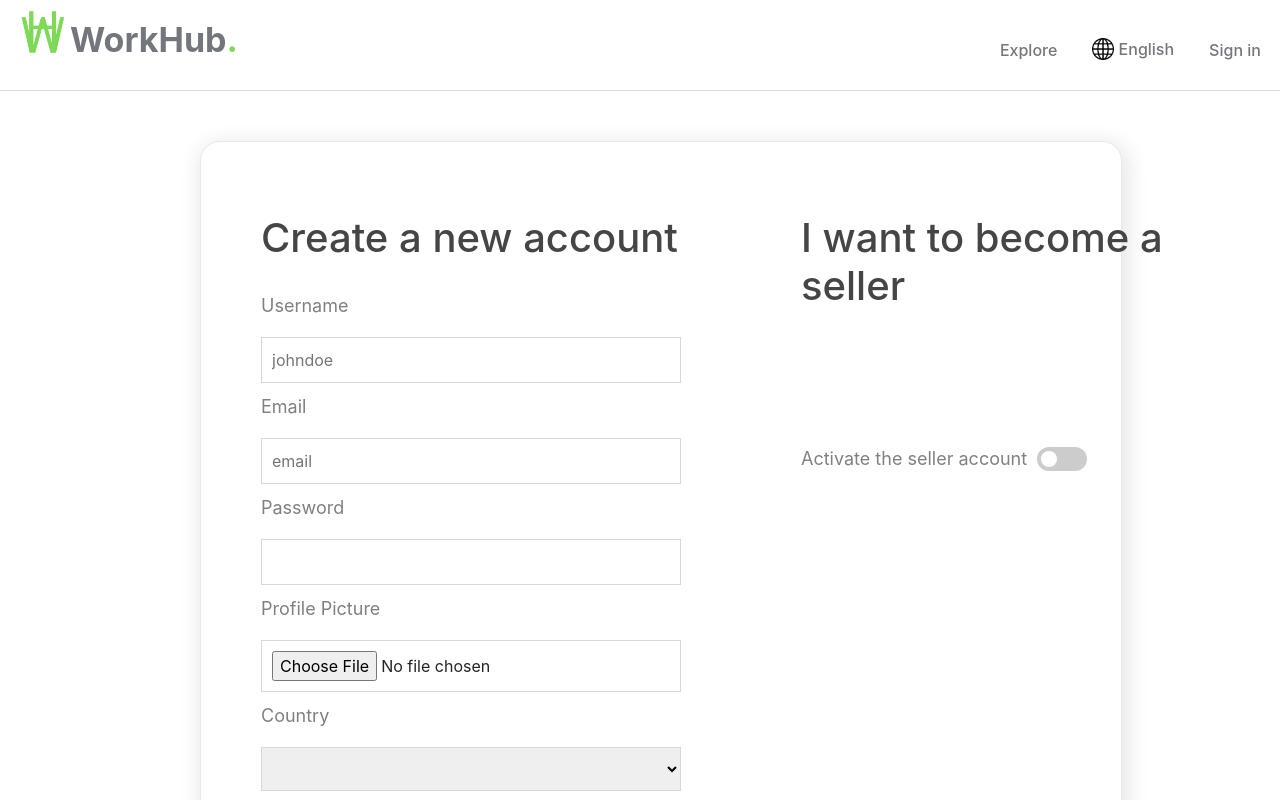
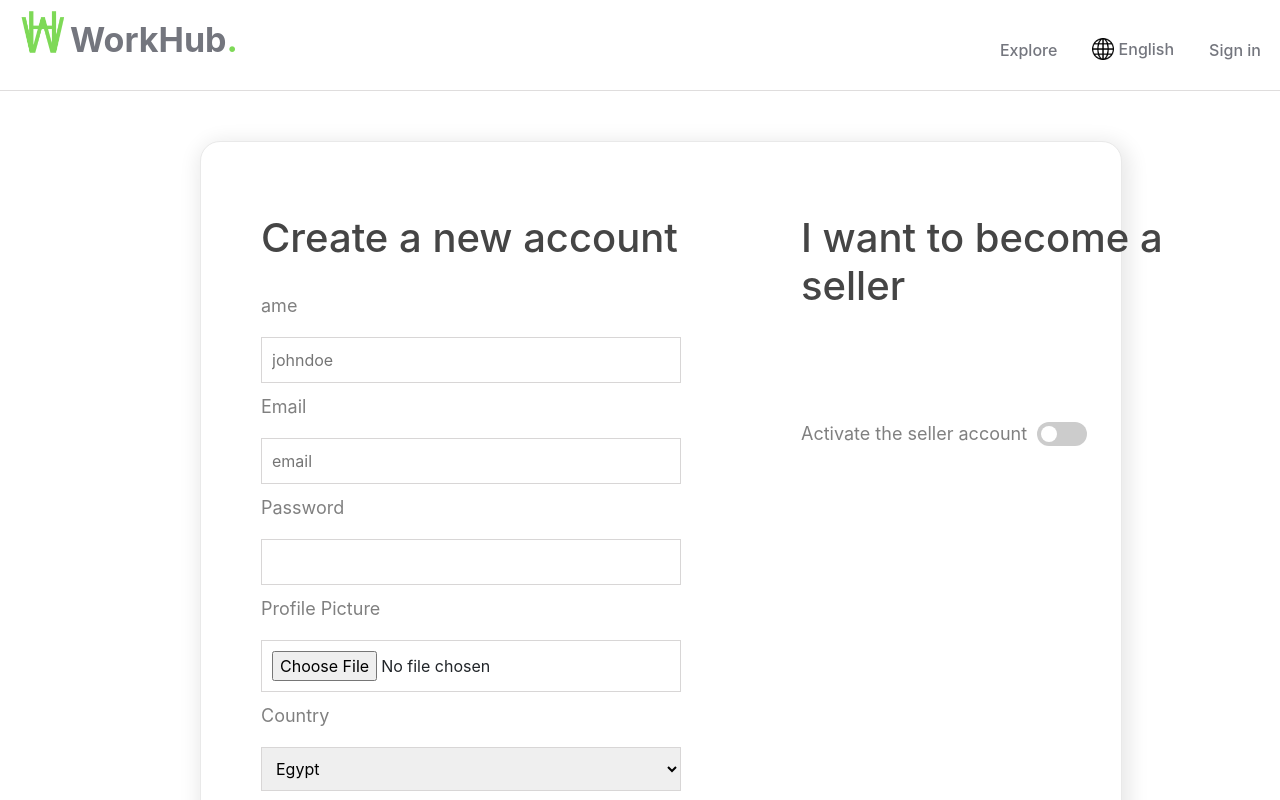
Before and after one commit to OmarFawzy74/WorkHub_Project, a React (Create React App) app in the folder Front-End/: page /register in a window 1280 px wide. Shown: the top 800 px of the page. Built offline with nearby package versions, Linux system fonts and the light colour scheme.

Commit message:
first commit

```diff
--- a/Front-End/src/Pages/register/Register.jsx
+++ b/Front-End/src/Pages/register/Register.jsx
@@ -7,7 +7,7 @@ import { useNavigate } from "react-router-dom";
 function Register() {
   const [file, setFile] = useState(null);
   const [user, setUser] = useState({
-    username: "",
+    name: "",
     email: "",
     password: "",
     img: "",
@@ -15,6 +15,7 @@ function Register() {
     isSeller: false,
     desc: "",
   });
+
 
   const navigate = useNavigate();
 
@@ -49,7 +50,7 @@ function Register() {
       <form onSubmit={handleSubmit}>
         <div className="left">
           <h1>Create a new account</h1>
-          <label htmlFor="">Username</label>
+          <label htmlFor="">ame</label>
           <input
             name="username"
             type="text"
@@ -68,12 +69,20 @@ function Register() {
           <label htmlFor="">Profile Picture</label>
           <input type="file" onChange={(e) => setFile(e.target.files[0])} />
           <label htmlFor="">Country</label>
+
           <select
-            name="country"
-            type="text"
-            placeholder="USA"
-            onChange={handleChange}
-          />
+              name="country"
+              type="text"
+              required
+              value={user.country}
+              onChange={handleChange}
+          >
+            <option value="Egypt">Egypt</option>
+            <option value="United States">United States</option>
+            <option value="England">England</option>
+            <option value="France">France</option>
+          </select>
+
           <button type="submit">Register</button>
         </div>
         <div className="right">
--- a/Front-End/src/Pages/register/Register.scss
+++ b/Front-End/src/Pages/register/Register.scss
@@ -99,7 +99,7 @@
               align-items: center;
               gap: 10px;
               position: absolute;
-              bottom: 320px;
+              bottom: 345px;
 
 
               .switch {
```
Also changed, not shown: 1 other file (tests, documents, lock files or other folders).
